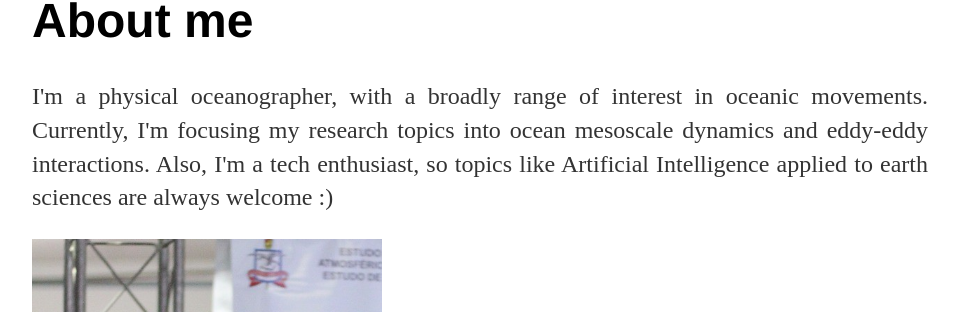
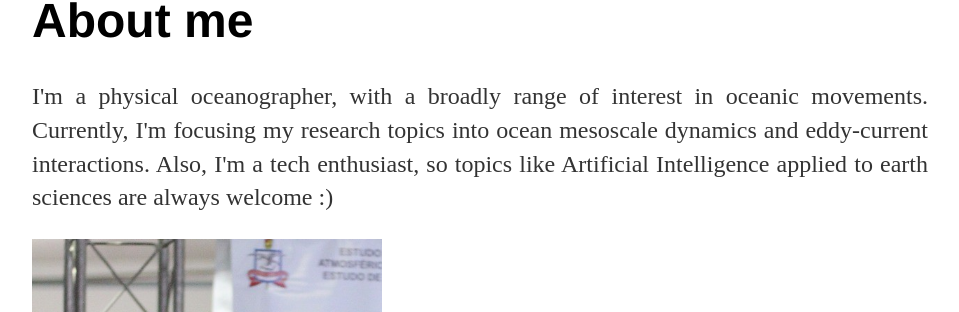
Before and after one commit to joaopedroamorim/joaopedroamorim.github.io, a Jekyll site: the page built from about/index.html, in a window 1280 px wide. Shown: the part 391-703 px from the top of the page, without its empty margins (160-1119 px from the left). Built offline with Jekyll 4.4.1, drawn with Linux system fonts in a browser that asks for light colours.

Commit message:
Update index.html

```diff
--- a/about/index.html
+++ b/about/index.html
@@ -6,7 +6,7 @@ permalink: /about/
 	<h1>{{ page.title }}</h1>
 
 	<div class="blurb">
-		<p align="justify"> I'm a physical oceanographer, with a broadly range of interest in oceanic movements. Currently, I'm focusing my research topics into ocean mesoscale dynamics and eddy-eddy interactions. Also, I'm a tech enthusiast, so topics like Artificial Intelligence applied to earth sciences are always welcome :) </p>
+		<p align="justify"> I'm a physical oceanographer, with a broadly range of interest in oceanic movements. Currently, I'm focusing my research topics into ocean mesoscale dynamics and eddy-current interactions. Also, I'm a tech enthusiast, so topics like Artificial Intelligence applied to earth sciences are always welcome :) </p>
 	</div><!-- /.blurb -->
 
 	<p class="aligncenter">
```
